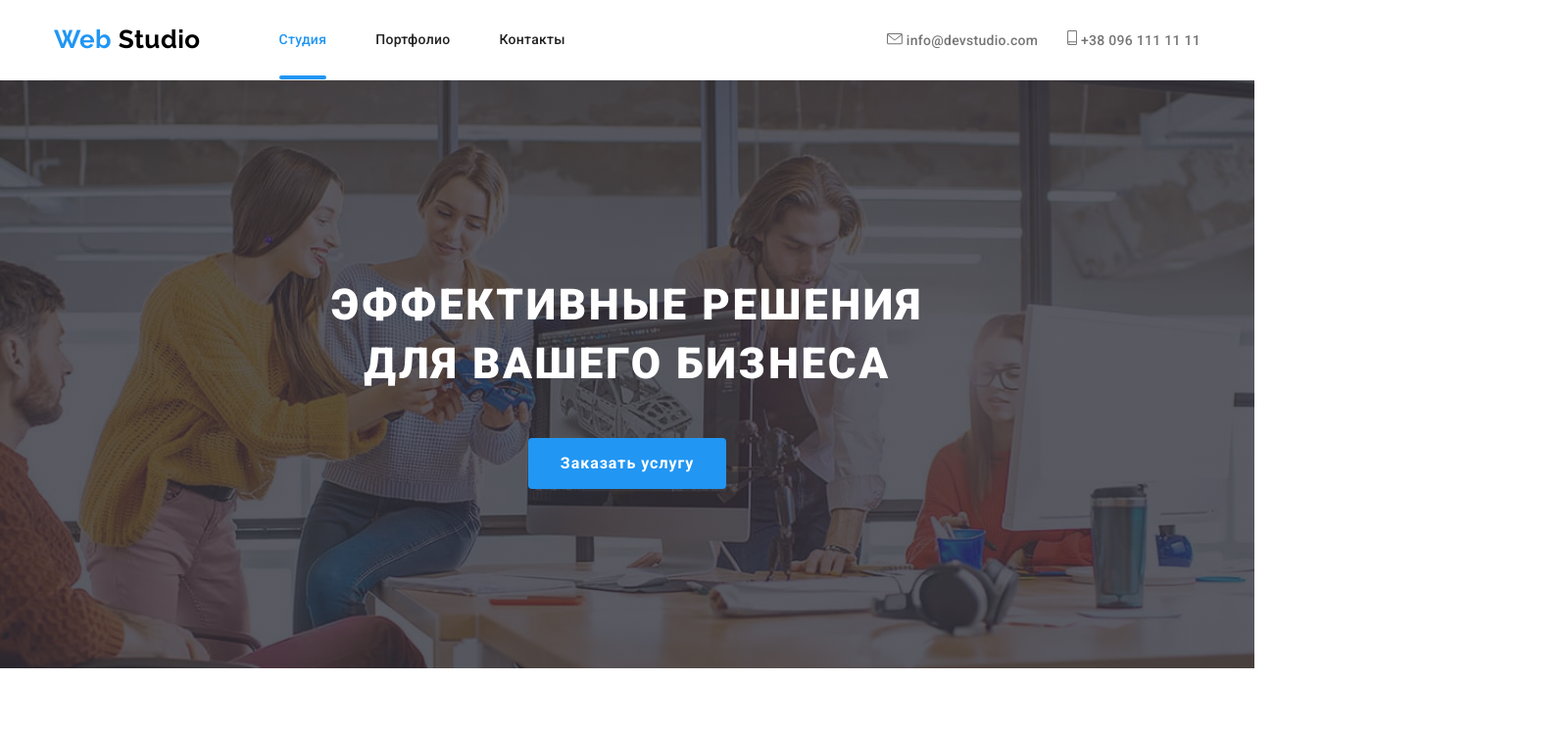
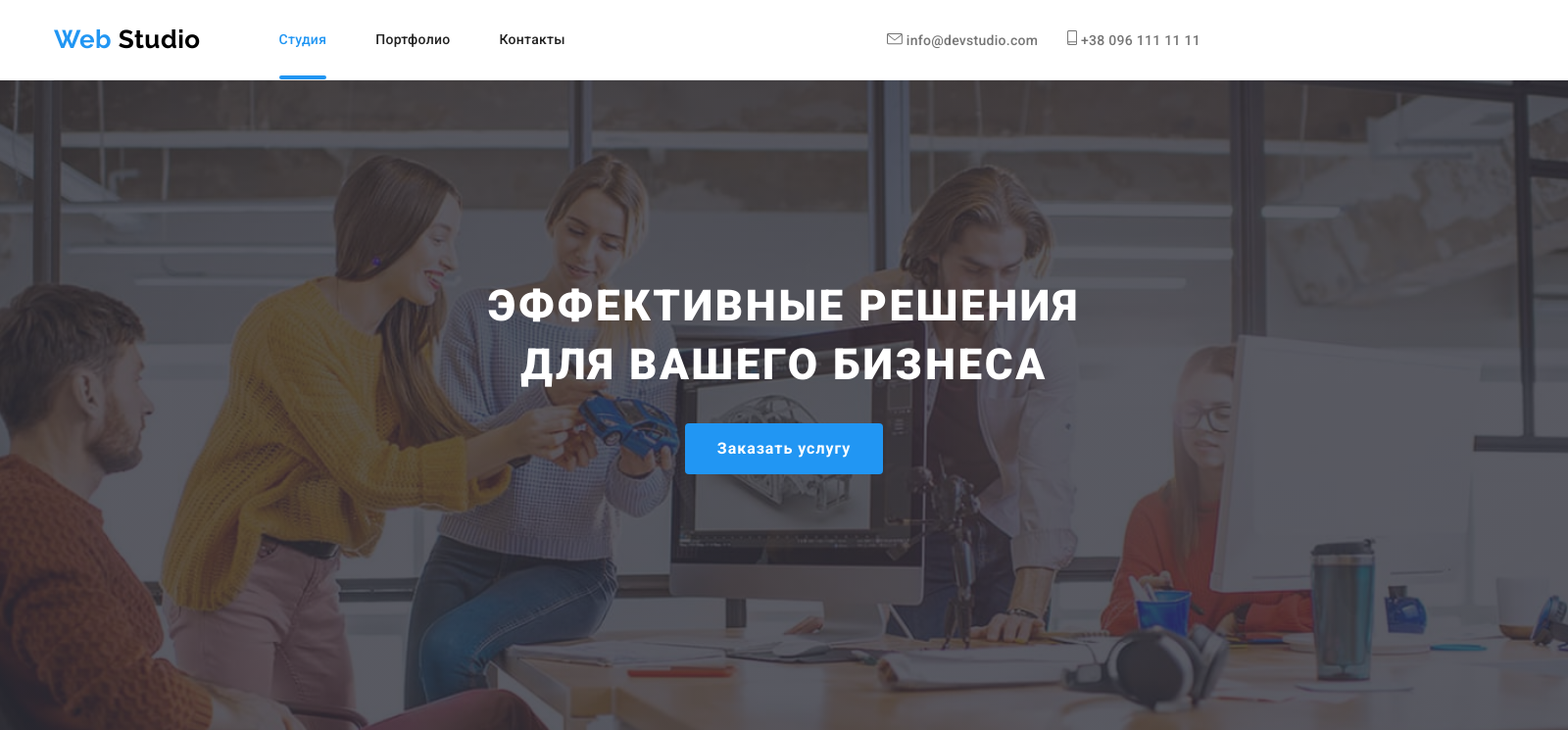
Before and after one commit to mrpembroke/goit-markup-hw-08, a plain HTML site: page index.html in a window 1280 px wide. Shown: the top 745 px of the page at 98% size, 1600 px wide, since content can reach past the window. Drawn offline with nearby package versions, Linux system fonts and the light colour scheme; files that its build step writes are made by us from their sources.

Commit message:
finish hero sec adaptability

```diff
--- a/sass/components/_hero.scss
+++ b/sass/components/_hero.scss
@@ -1,24 +1,45 @@
 /* Hero Hero Hero */
 
 .hero {
-	padding-top: 200px;
-	padding-bottom: 200px;
+	padding-top: 118px;
+	padding-bottom: 118px;
+
+	@media screen and (min-width: 768px) {
+		padding-bottom: 204px;
+	}
+
+	@media screen and (min-width: 1200px) {
+		padding-top: 200px;
+		padding-bottom: 280px;
+	}
+
+	// 118 60
+	// 118 204
+	// 200 452 280
 
 	text-align: center;
 
 	.hero-title {
-		width: 696px;
+		width: 360px;
+
 		margin-top: 0;
-		margin-bottom: 46px;
+		margin-bottom: 30px;
 		margin-right: auto;
 		margin-left: auto;
 
 		color: $third-text-color;
 		font-weight: 900;
-		font-size: 44px;
-		line-height: 1.36;
+		font-size: 26px;
+		line-height: 1.62;
 		letter-spacing: 0.06em;
 		text-transform: uppercase;
+
+		@media screen and (min-width: 1200px) {
+			width: 696px;
+
+			font-size: 44px;
+			line-height: 60px;
+		}
 	}
 
 	.button {
@@ -47,10 +68,22 @@
 }
 
 .overlay {
-	height: 600px;
-	max-width: 1600px;
+	// height: 600px;
+	// max-width: 1600px;
 	margin-left: auto;
 	margin-right: auto;
+
+	@media screen and (max-width: 767px) {
+		width: 480px;
+	}
+
+	@media screen and (min-width: 768px) {
+		width: 768px;
+	}
+
+	@media screen and (min-width: 1200px) {
+		width: 1600px;
+	}
 
 	background-color: #2f303a;
 	background-image: linear-gradient(to right, rgba(47, 48, 58, 0.8), rgba(47, 48, 58, 0.8)),
@@ -58,4 +91,25 @@
 	background-repeat: no-repeat;
 	background-position: center;
 	background-size: cover;
+
+	// @media screen and (min-width: 480px) {
+	// 	padding-top: 118px;
+	// 	padding-bottom: 118px;
+	// 	height: 400px;
+	// 	max-width: 480px;
+	// }
+
+	// @media screen and (min-width: 768px) {
+	// 	padding-top: 118px;
+	// 	padding-bottom: 118px;
+	// 	height: 400px;
+	// 	max-width: 768px;
+	// }
+
+	// @media screen and (min-width: 1200px) {
+	// 	padding-top: 200px;
+	// 	padding-bottom: 200px;
+	// 	height: 600px;
+	// 	max-width: 1600px;
+	// }
 }
```
